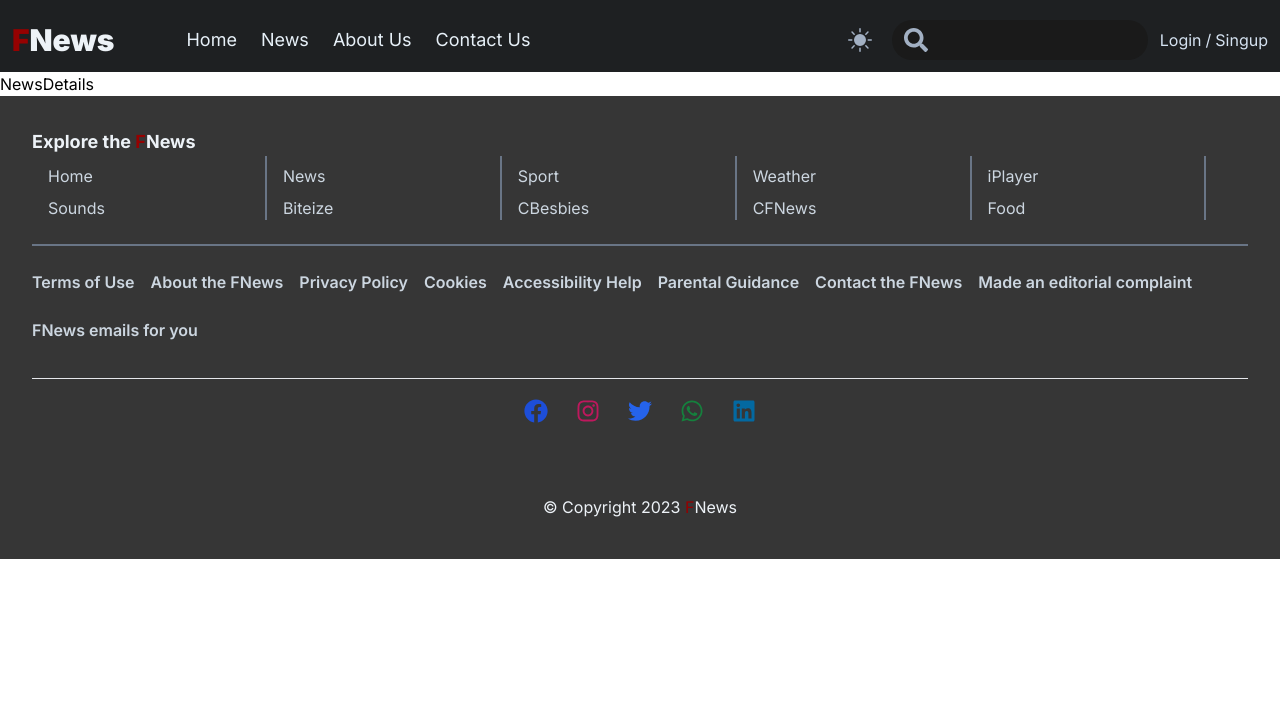
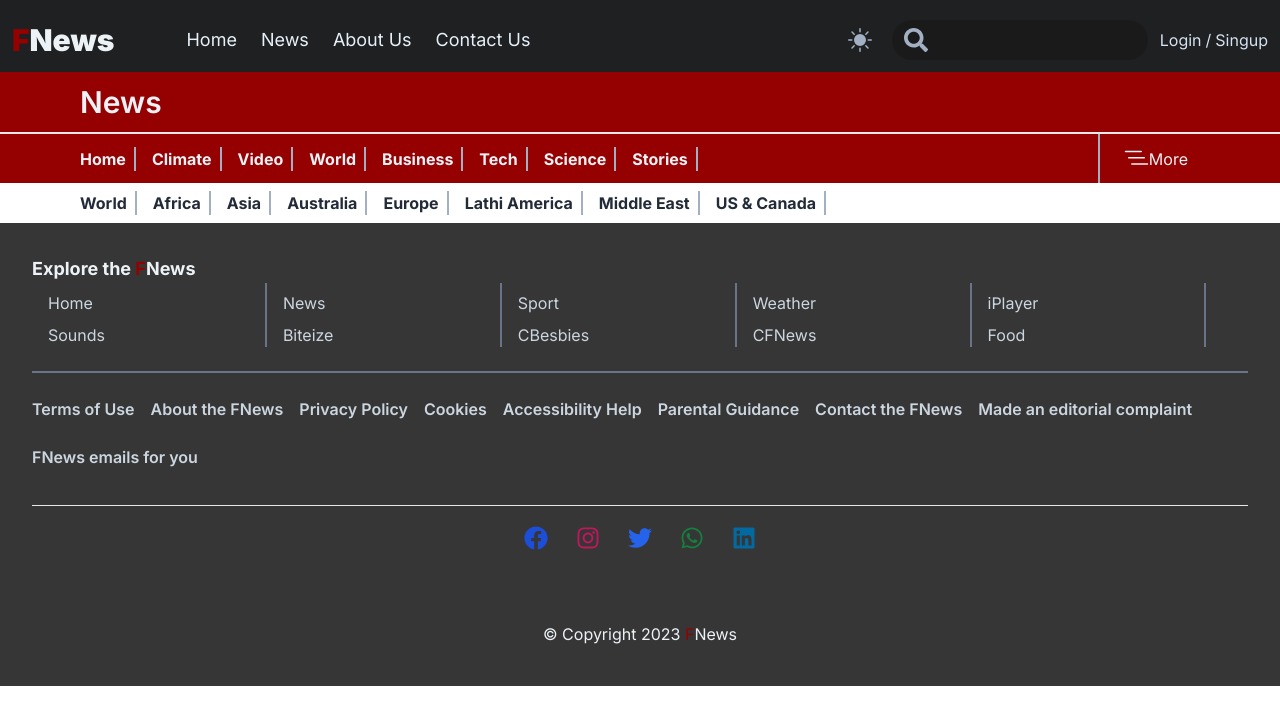
Before and after one commit to sdy2000/f-news, a React (Create React App) app: page /news/1 in a window 1280 px wide. Shown: the top 724 px of the page. Built offline with nearby package versions, Linux system fonts and the light colour scheme.

Commit message:
Create PostDetailBar and add View for this

```diff
--- a/src/assets/global.css
+++ b/src/assets/global.css
@@ -64,6 +64,24 @@
     .footer-list2 li{
         @apply  w-[45%] sm:w-[30%] md:w-[22%] lg:w-auto pt-2
     }
+
+
+    /*============================ Post Detail ============================*/
+    /*--------------- Bar ----------------*/
+    .news-bar{
+        @apply hidden sm:flex justify-start items-start w-full h-full sm:overflow-x-scroll
+             sm:whitespace-nowrap sm:scroll-smooth scrollbar-hide
+    }
+    .news-bar li{
+        @apply text-p font-bold pr-2 mr-4 text-dfp border-r-2 border-lft hover:underline
+    }
+    .news-subbar{
+        @apply flex justify-start items-start
+            w-full h-full overflow-x-scroll whitespace-nowrap scroll-smooth scrollbar-hide
+    }
+    .news-subbar li{
+        @apply text-p font-bold pr-2 mr-4 border-r-2 border-lft
+    }
 }
 
 
--- a/src/components/index.js
+++ b/src/components/index.js
@@ -28,6 +28,7 @@ export { default as XsNewsCard } from './card/XsNewsCard'
 // // // // Scroll Bar // // // //
 export { default as NewsScrollBar } from './scrollBar/NewsScrollBar'
 export { default as VideoScrollbar } from './scrollBar/VideoScrollbar'
+export { default as PostDetailBar } from './scrollBar/PostDetailBar'
 
 
 // // // // Home Page Section // // // //
--- /dev/null
+++ b/src/components/scrollBar/PostDetailBar.jsx
@@ -0,0 +1,56 @@
+import React from 'react'
+import { Link } from 'react-router-dom'
+import { BsListNested } from 'react-icons/bs'
+
+const PostDetailBar = () => {
+    return (
+        <div className='bg-p'>
+            <div className='bg-accent dark:bg-daccent border-b-2 hidden sm:flex'>
+                <div className='container py-3'>
+                    <h2 className='text-3xl font-semibold text-dfp'>
+                        News
+                    </h2>
+                </div>
+            </div>
+            <div className='bg-accent dark:bg-daccent'>
+                <div className='container flex justify-between items-center'>
+                    <ul className='news-bar'>
+                        <li><Link to='#'>Home</Link></li>
+                        <li><Link to='#'>Climate</Link></li>
+                        <li><Link to='#'>Video</Link></li>
+                        <li><Link to='#'>World</Link></li>
+                        <li><Link to='#'>Business</Link></li>
+                        <li><Link to='#'>Tech</Link></li>
+                        <li><Link to='#'>Science</Link></li>
+                        <li><Link to='#'>Stories</Link></li>
+                    </ul>
+
+                    <h2 className='text-3xl font-semibold text-dfp sm:hidden'>
+                        News
+                    </h2>
+
+                    <div className='text-dfp my-2 sm:px-0 sm:pl-3 sm:my-0 sm:py-2
+                      sm:border-l-2 border-lft hover:underline'>
+                        <span className='flex justify-center items-center rounded-sm border sm:border-none px-3 py-1'>
+                            <BsListNested size={25} /> More
+                        </span>
+                    </div>
+                </div>
+            </div>
+            <div className='container py-2'>
+                <ul className='news-subbar'>
+                    <li><Link to='#'>World</Link></li>
+                    <li><Link to='#'>Africa</Link></li>
+                    <li><Link to='#'>Asia</Link></li>
+                    <li><Link to='#'>Australia</Link></li>
+                    <li><Link to='#'>Europe</Link></li>
+                    <li><Link to='#'>Lathi America</Link></li>
+                    <li><Link to='#'>Middle East</Link></li>
+                    <li><Link to='#'>US & Canada</Link></li>
+                </ul>
+            </div>
+        </div>
+    )
+}
+
+export default PostDetailBar
--- a/src/pages/home/NewsDetails.jsx
+++ b/src/pages/home/NewsDetails.jsx
@@ -1,9 +1,15 @@
 import React from 'react'
+import { PostDetailBar } from '../../components'
+
 
 const NewsDetails = () => {
-  return (
-    <div>NewsDetails</div>
-  )
+    return (
+        <>
+            <div className='bg-s'>
+                <PostDetailBar />
+            </div>
+        </>
+    )
 }
 
 export default NewsDetails
--- a/tailwind.config.js
+++ b/tailwind.config.js
@@ -20,7 +20,7 @@ module.exports = {
 
         // Oder
         "accent": "#950101",
-        "daccent": "#950101",
+        "daccent": "#5b0404",
         "orange": "#d73210",
         "dorange": "#90200a",
 
```
